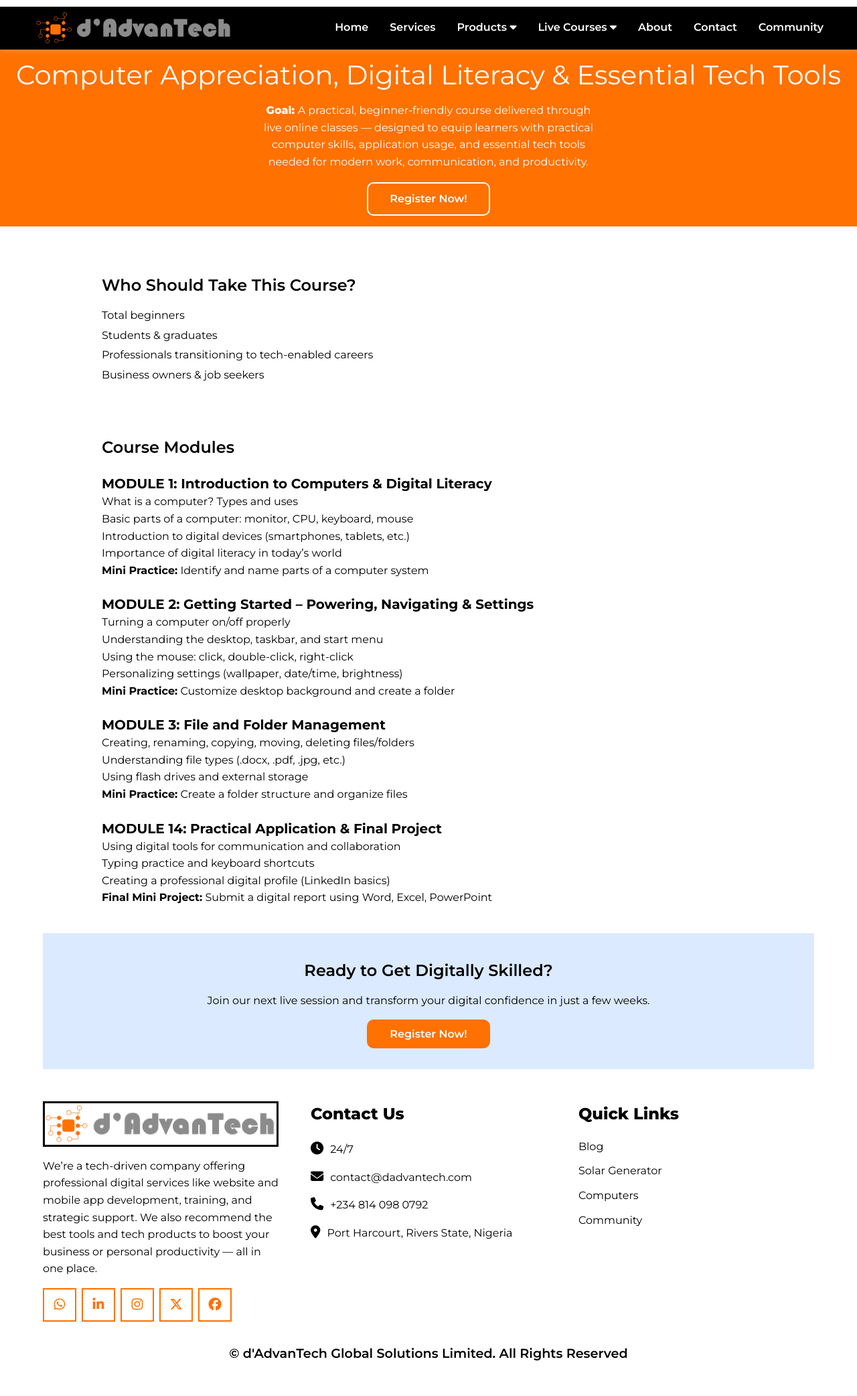
After one commit to davidinmichael/dadvantech, a Django app: page /digital-literacy/ in a window 1280 px wide. The commit adds this page. Shown: the whole page at 67% size. Run offline with Django 5.2, Linux system fonts and the light colour scheme; parts of the project's set-up code (start-up, migrations or seed data) failed here and were passed over.

Commit message:
Feat: Digital Literacy page

```diff
--- /dev/null
+++ b/core/templates/core/digital_literacy.html
@@ -0,0 +1,109 @@
+{% extends "base.html" %} {% load static %} {% block content %}
+<div class="page-header container-fluid">
+  <h1>Computer Appreciation, Digital Literacy & Essential Tech Tools</h1>
+  <p>
+    <span class="general-group">Goal: </span>
+    A practical, beginner-friendly course delivered through live online classes
+    — designed to equip learners with practical computer skills, application
+    usage, and essential tech tools needed for modern work, communication, and
+    productivity.
+  </p>
+  <a href="https://wa.link/ju1s34" target="_blank" class="btn btn-primary"
+    >Register Now!</a
+  >
+</div>
+<div class="container digital-literacy">
+  <!-- Who Should Take This Course -->
+  <section class="py-10 px-6 max-w-5xl mx-auto">
+    <h2 class="text-2xl font-semibold mb-4">Who Should Take This Course?</h2>
+    <ul class="list-disc list-inside space-y-1">
+      <li>Total beginners</li>
+      <li>Students & graduates</li>
+      <li>Professionals transitioning to tech-enabled careers</li>
+      <li>Business owners & job seekers</li>
+    </ul>
+  </section>
+
+  <!-- Modules -->
+  <section class="bg-white py-10 px-6 max-w-5xl mx-auto">
+    <h2 class="text-2xl font-semibold mb-6">Course Modules</h2>
+    <div class="space-y-6">
+      <!-- Repeatable module block -->
+      <div>
+        <h3 class="text-xl font-bold">
+          MODULE 1: Introduction to Computers & Digital Literacy
+        </h3>
+        <ul class="list-disc list-inside">
+          <li>What is a computer? Types and uses</li>
+          <li>Basic parts of a computer: monitor, CPU, keyboard, mouse</li>
+          <li>Introduction to digital devices (smartphones, tablets, etc.)</li>
+          <li>Importance of digital literacy in today’s world</li>
+          <li>
+            <strong>Mini Practice:</strong> Identify and name parts of a
+            computer system
+          </li>
+        </ul>
+      </div>
+
+      <div>
+        <h3 class="text-xl font-bold">
+          MODULE 2: Getting Started – Powering, Navigating & Settings
+        </h3>
+        <ul class="list-disc list-inside">
+          <li>Turning a computer on/off properly</li>
+          <li>Understanding the desktop, taskbar, and start menu</li>
+          <li>Using the mouse: click, double-click, right-click</li>
+          <li>Personalizing settings (wallpaper, date/time, brightness)</li>
+          <li>
+            <strong>Mini Practice:</strong> Customize desktop background and
+            create a folder
+          </li>
+        </ul>
+      </div>
+
+      <!-- MODULE 3 - 14 (shortened for this example) -->
+      <div>
+        <h3 class="text-xl font-bold">MODULE 3: File and Folder Management</h3>
+        <ul class="list-disc list-inside">
+          <li>Creating, renaming, copying, moving, deleting files/folders</li>
+          <li>Understanding file types (.docx, .pdf, .jpg, etc.)</li>
+          <li>Using flash drives and external storage</li>
+          <li>
+            <strong>Mini Practice:</strong> Create a folder structure and
+            organize files
+          </li>
+        </ul>
+      </div>
+
+      <!-- ... (Repeat similar structure for MODULE 4 to MODULE 14) -->
+
+      <div>
+        <h3 class="text-xl font-bold">
+          MODULE 14: Practical Application & Final Project
+        </h3>
+        <ul class="list-disc list-inside">
+          <li>Using digital tools for communication and collaboration</li>
+          <li>Typing practice and keyboard shortcuts</li>
+          <li>Creating a professional digital profile (LinkedIn basics)</li>
+          <li>
+            <strong>Final Mini Project:</strong> Submit a digital report using
+            Word, Excel, PowerPoint
+          </li>
+        </ul>
+      </div>
+    </div>
+  </section>
+
+  <!-- Call to Action -->
+  <section class="bg-blue-100 py-10 px-6 text-center">
+    <h2 class="text-2xl font-semibold mb-4">Ready to Get Digitally Skilled?</h2>
+    <p class="mb-6">
+      Join our next live session and transform your digital confidence in just a
+      few weeks.
+    </p>
+    <a href="https://wa.link/ju1s34" target="_blank" class="btn btn-primary"
+      >Register Now!</a
+    >
+  </section>
+</div>
+{% endblock content %}
--- a/core/urls.py
+++ b/core/urls.py
@@ -9,5 +9,6 @@ urlpatterns = [
 	path('solar-generators/', views.solar_products, name="solar_generator"),
 	path('solar-generator/<int:pk>/', views.solar_product,
 	     name="solar_generator_details"),
-    path("join-community/", JoinCommunityView.as_view(), name="join_community")
+    path("join-community/", JoinCommunityView.as_view(), name="join_community"),
+	path('digital-literacy/', views.digital_literacy, name="digital_literacy"),
 ]
--- a/core/views.py
+++ b/core/views.py
@@ -117,3 +117,6 @@ class JoinCommunityView(View):
 
 
         return redirect(GENERAL_GROUP_LINK)
+
+def digital_literacy(request):
+    return render(request, "core/digital_literacy.html")
--- a/static/css/styles.css
+++ b/static/css/styles.css
@@ -488,8 +488,6 @@ footer {
 }
 
 .footer-items {
-  /* display: flex; */
-  /* flex-direction: column; */
   display: grid;
   gap: 2rem;
 }
@@ -720,3 +718,15 @@ footer {
   }
 
 }
+
+.page-header .btn-primary {
+  background-color: var(--primary-color);
+  border: 2px solid var(--white-color);
+  margin-top: 10px;
+  transition: all .3s;
+}
+
+.page-header .btn-primary:hover {
+  background-color: var(--white-color);
+  color: var(--primary-color);
+}
--- a/templates/base.html
+++ b/templates/base.html
@@ -17,12 +17,16 @@
       crossorigin="anonymous"
       referrerpolicy="no-referrer"
     />
+    <link
+      href="https://cdn.jsdelivr.net/npm/tailwindcss@2.2.19/dist/tailwind.min.css"
+      rel="stylesheet"
+    />
     <link rel="stylesheet" href="{% static 'css/styles.css' %}" />
   </head>
   <body>
-	{% include "partials/nav.html" %}
-  <div class="main">{% block content %} {% endblock content %}</div>
-	{% include "partials/footer.html" %}
+    {% include "partials/nav.html" %}
+    <div class="main">{% block content %} {% endblock content %}</div>
+    {% include "partials/footer.html" %}
     <script src="{% static 'js/scripts.js' %}"></script>
   </body>
 </html>
--- a/templates/partials/nav.html
+++ b/templates/partials/nav.html
@@ -25,7 +25,7 @@
           >Live Courses <i class="fa fa-caret-down"></i
         ></a>
         <div class="dropdown-content">
-          <a href="{% url 'solar_generator' %}">Digital Literacy</a>
+          <a href="{% url 'digital_literacy' %}">Digital Literacy</a>
         </div>
       </div>
 
```
Also changed, not shown: 1 other file.
